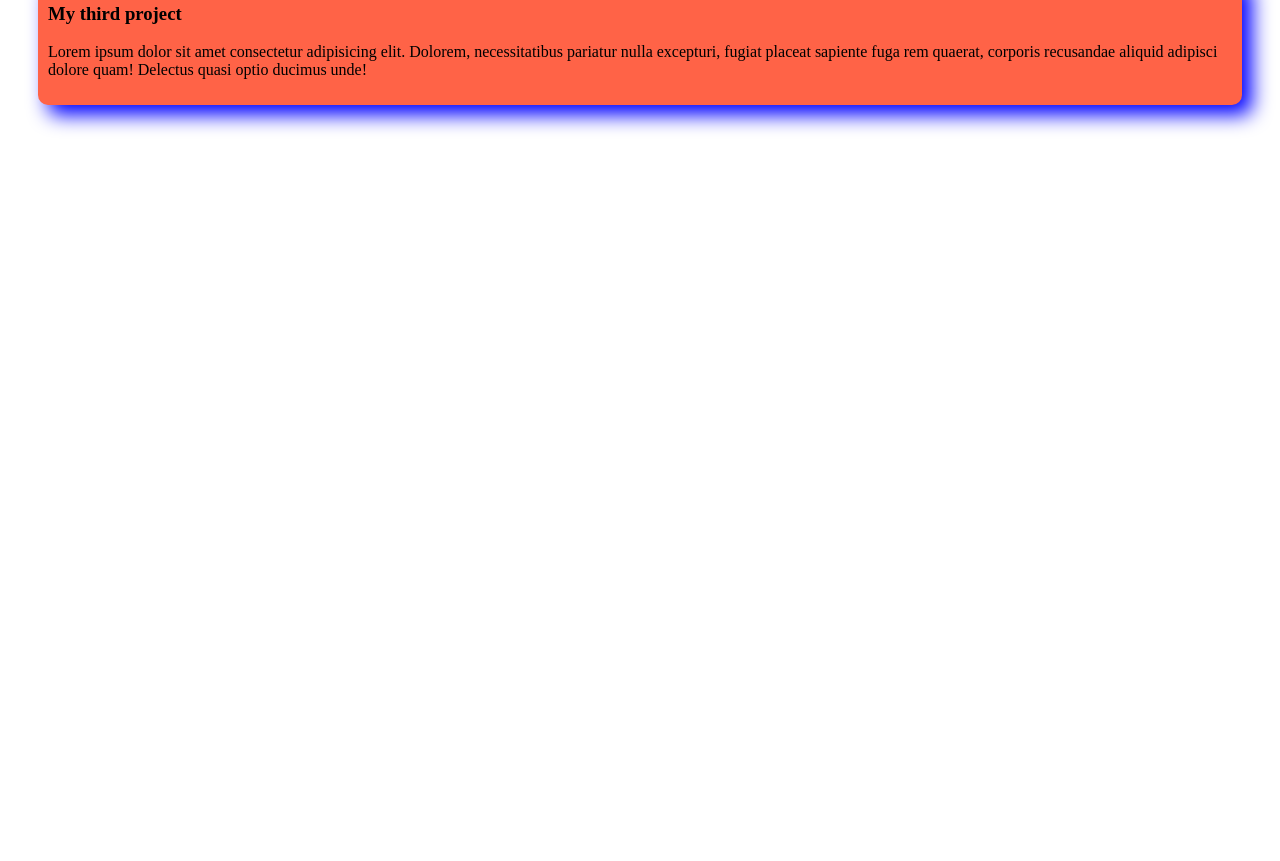
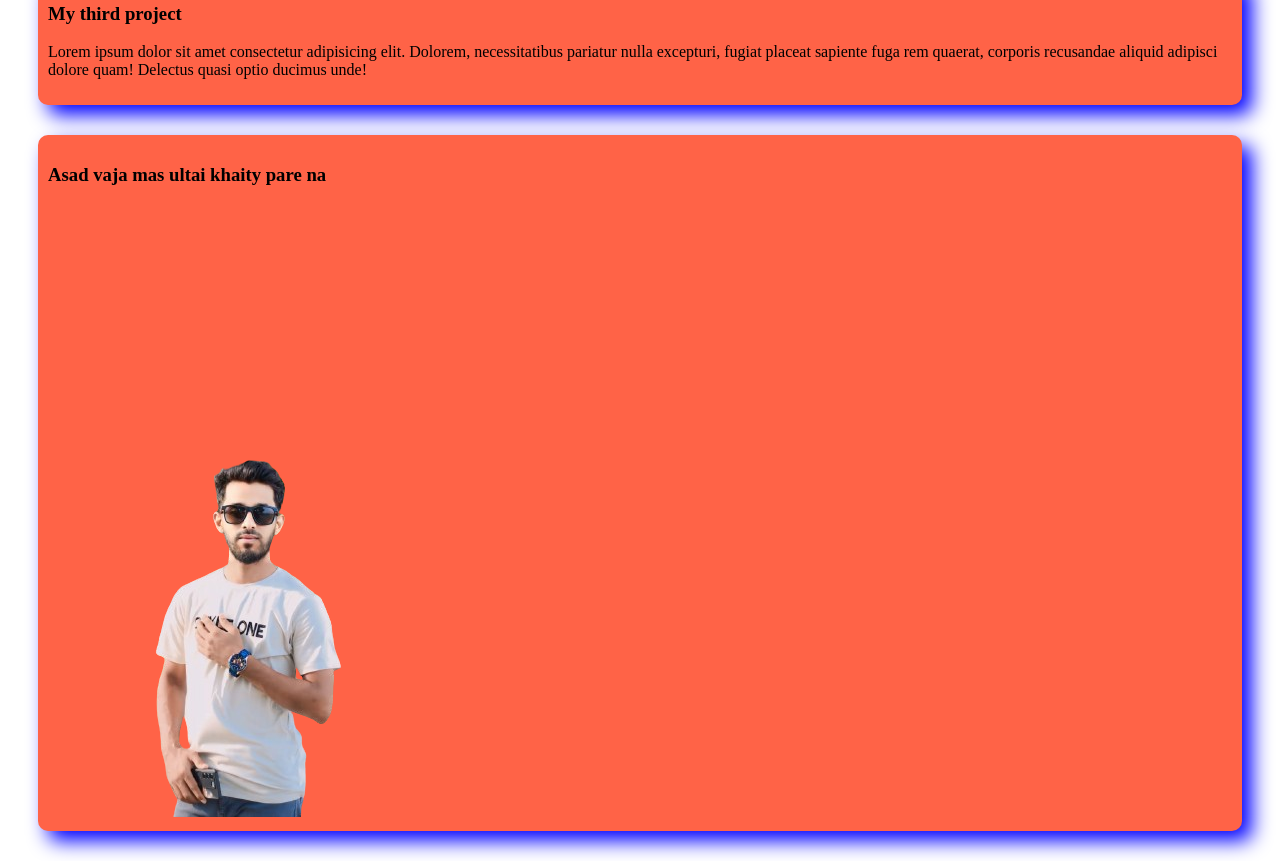
Before and after one commit to Helloworld2146/my-first-project, a plain HTML site: page index.html in a window 1280 px wide. Shown: the part 379-1240 px from the top of the page. Before the commit the page ends 800 px from the top, so only its background shows below. Drawn offline with Linux system fonts and the light colour scheme.

Commit message:
added a picture

```diff
--- a/css/style.css
+++ b/css/style.css
@@ -5,3 +5,6 @@ div{
     border-radius: 10px;
     box-shadow: 10px 10px 20px blue;
 }
+img{
+    align-items: center;
+}
--- a/index.html
+++ b/index.html
@@ -19,5 +19,9 @@
         <h3>My third project</h3>
         <p>Lorem ipsum dolor sit amet consectetur adipisicing elit. Dolorem, necessitatibus pariatur nulla excepturi, fugiat placeat sapiente fuga rem quaerat, corporis recusandae aliquid adipisci dolore quam! Delectus quasi optio ducimus unde!</p>
     </div>
+    <div>
+        <h3>Asad vaja mas ultai khaity pare na</h3>
+        <img src="img/asad.png" alt="asad">
+    </div>
 </body>
 </html>
```
Also changed, not shown: img/asad.png (added).
